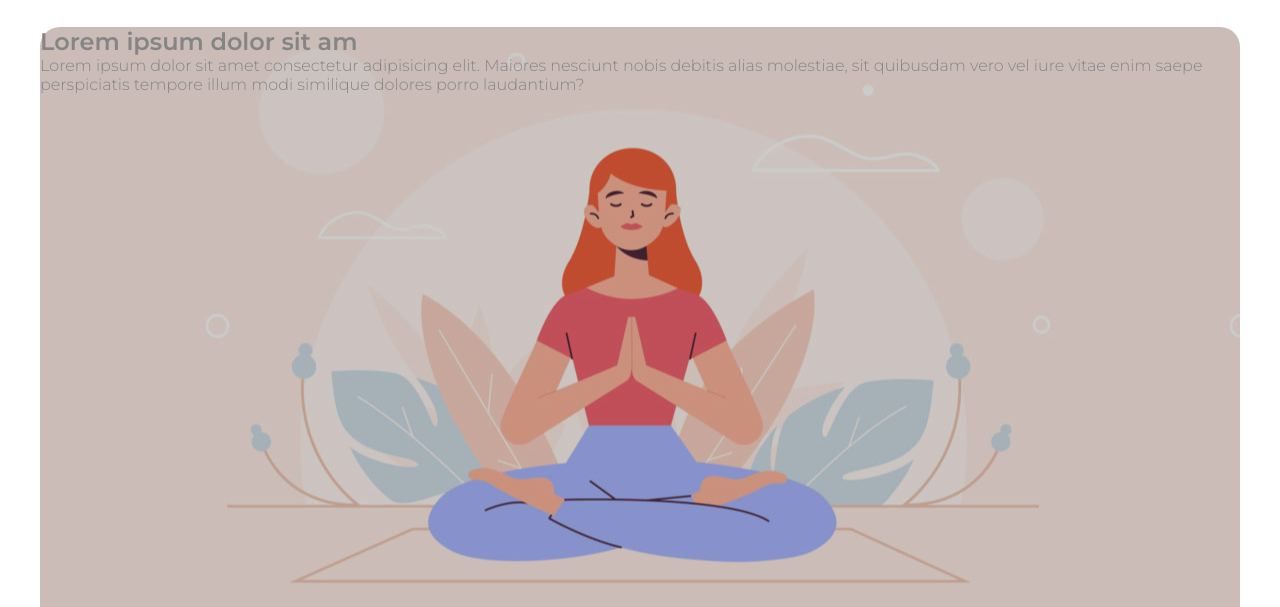
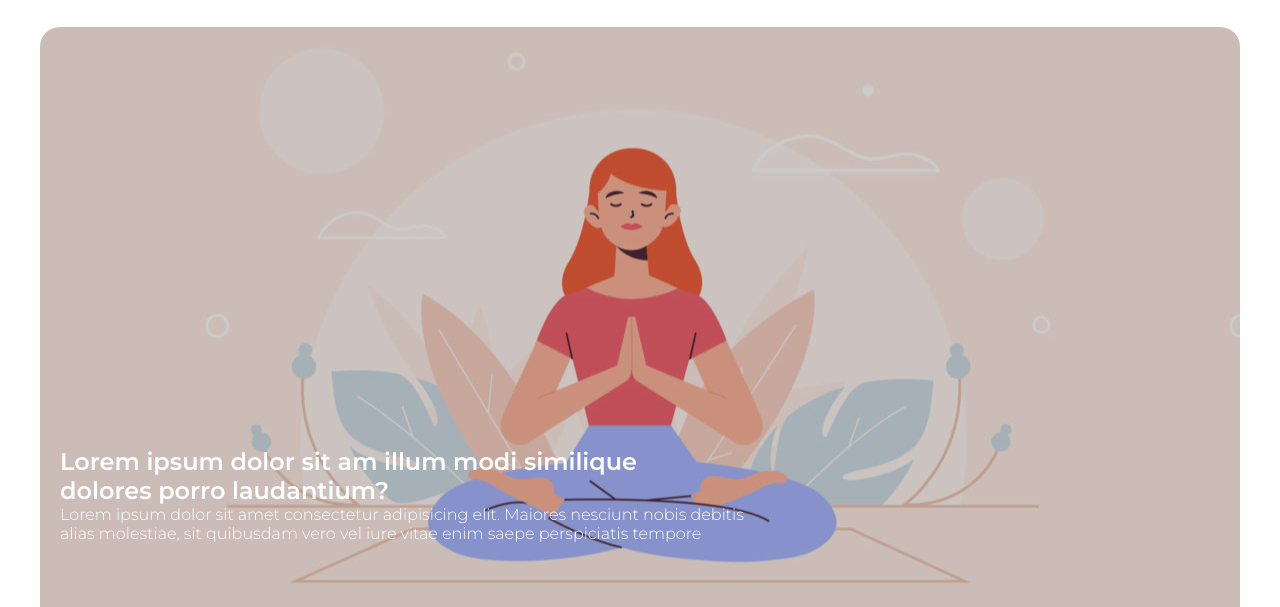
Before and after one commit to MauroLaBarbera/htmlcss-wp, a plain HTML site: page index.html in a window 1280 px wide. Shown: the part 187-794 px from the top of the page. Drawn offline with Linux system fonts and the light colour scheme.

Commit message:
Testo banner

```diff
--- a/css/style.css
+++ b/css/style.css
@@ -8,7 +8,13 @@
 body {
     font-family: 'Montserrat', sans-serif;
     color: #858585;
+    font-weight: 300;
 }
+
+h1, h2, h3, h4, h5 {
+    font-weight: 600;
+}
+
 /* UTILITIES */
 .container {
     width: 1200px;
@@ -59,7 +65,20 @@ nav ul li:hover {
     margin-bottom: 15px;
 }
 
+.testofoto h1 {
+    width: 50%;
+    color: white;
+}
 
+.testofoto p {
+    width: 60%;
+    color: white;
+}
+
+.testofoto {
+    padding-top: 35%;
+    padding-left: 20px;
+}
 
 /* Table */
 
--- a/index.html
+++ b/index.html
@@ -14,7 +14,7 @@
     <!-- Header -->
     <header>
 
-        <img src="./img/logo.png" alt="logo">
+        <a href="#"><img src="./img/logo.png" alt="logo"></a>
         <nav>
             <ul>
                 <a href="#"><li>
@@ -47,9 +47,9 @@
          <section>
              <div class="topsection ">
                  <div class="testofoto opacity">
-                     <h1>Lorem ipsum dolor sit am</h1>
+                     <h1>Lorem ipsum dolor sit am  illum modi similique dolores porro laudantium?</h1>
                      <p>Lorem ipsum dolor sit amet consectetur adipisicing elit. Maiores nesciunt nobis debitis alias molestiae,
-                         sit quibusdam vero vel iure vitae enim saepe perspiciatis tempore illum modi similique dolores porro laudantium?</p>
+                         sit quibusdam vero vel iure vitae enim saepe perspiciatis tempore</p>
                  </div>
              </div>
          </section>
```
